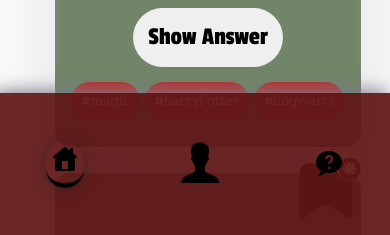
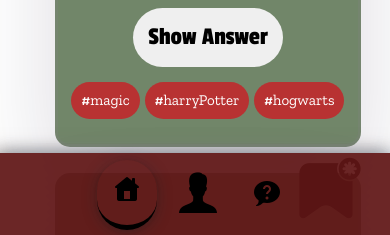
Before and after one commit to danielenrriques2001/quiz-web-app, a plain HTML site: page index.html in a window 390 px wide. Shown: the part 607-842 px from the top of the page. Drawn offline with nearby package versions, Linux system fonts and the light colour scheme; a web font is replaced by a local one.

Commit message:
ft: i fixed the footer responsive's problem

```diff
--- a/styles.css
+++ b/styles.css
@@ -17,8 +17,7 @@
 
 body {
     box-sizing: border-box;
-    overflow-x: hidden;
-
+    overflow: hidden;
 
 }
 *::before,
@@ -174,40 +173,31 @@ span {
     font-weight: 800;
 
 }
-.footer {
 
-    position: fixed;
-    bottom: 0px;
-    right: 0;
-    left: 0;
-    box-shadow: rgba(136, 165, 191, 0.48) 6px 2px 16px 0px, rgba(117, 106, 106, 0.8) -6px -2px 16px 0px;
-    background-color: var(--darkRed);
-}
-
-@media (max-width: 662px) {
-    .footer {
-       width: auto;
-
-    }
-}
 #nav {
-   padding: 10px;
    display: flex;
    justify-content: center;
    align-items: center;
 }
-@media (max-width: 662px) {
-    #nav {
-        display: flex;
-        padding: 0;
-        margin: 0;
-    }
-}
+
 #nav a {
     vertical-align:middle;
-    margin: 45px;
+    padding: 15px;
     text-decoration: none;
 }
+
+.footer {
+
+    box-shadow: rgba(136, 165, 191, 0.48) 6px 2px 16px 0px, rgba(117, 106, 106, 0.8) -6px -2px 16px 0px;
+    background-color: var(--darkRed);
+    position: fixed;
+    bottom: 0;
+
+    left: 0px;
+    right: -1%;
+
+}
+
 .current {
     padding: 1%;
     border-bottom: 5px solid black;
```
